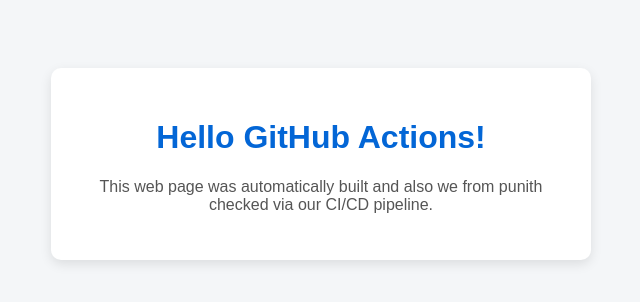
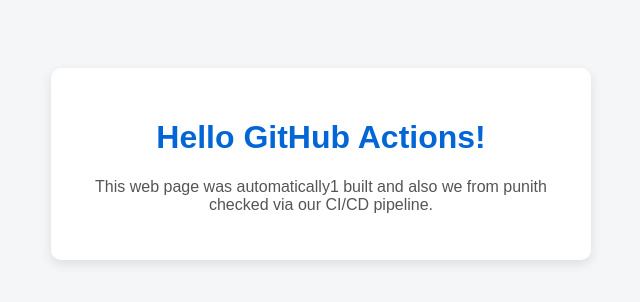
Before and after one commit to Punith887/mydeveopsprpject, a plain HTML site: page index.html in a window 1280 px wide. Shown: the full height of the page, 319-959 px from the left. Drawn offline with Linux system fonts and the light colour scheme.

Commit message:
punit bsdk

```diff
--- a/index.html
+++ b/index.html
@@ -30,7 +30,7 @@
 <body>
   <div class="card">
     <h1>Hello  GitHub Actions!</h1>
-    <p>This web page was automatically built and
+    <p>This web page was automatically1 built and
       also we from punith checked via our CI/CD pipeline.</p>
   </div>
 </body>
```
